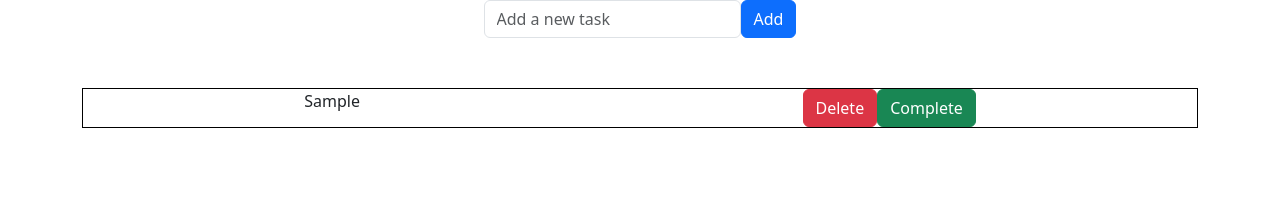
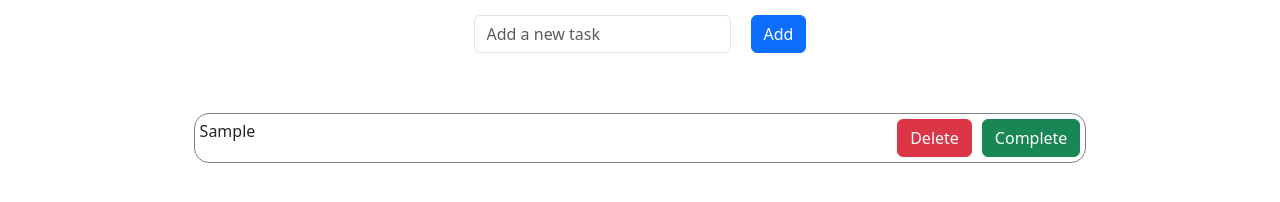
Before and after one commit to LailaMosbah/To-Do-List, a plain HTML site: page index.html in a window 1280 px wide. Both pictures are taken after typing "Sample" into the empty fields and a click on the button "Add". Drawn offline with nearby package versions, Linux system fonts and the light colour scheme.

Commit message:
Update style.css

```diff
--- a/style.css
+++ b/style.css
@@ -7,18 +7,79 @@ body {
 .form {
     display: flex;
     justify-content: center;
+    gap: 20px;
+    margin-top: 15px;
 
+}
+
+.input {
+    border-radius: 25px;
 }
 
 .tasks {
     display: flex;
     flex-direction: column;
-    justify-content: center;
     margin-top: 50px;
+    justify-content: start;
+    /* Center horizontally */
+    align-items: center;
+    /* Center vertically */
+    height: 90vh;
+
+
 }
 
 .task {
     display: flex;
     justify-content: space-around;
-    border: 1px solid black;
+    border: 1px solid grey;
+    border-radius: 15px;
+    width: 80%;
+    margin: 10px;
+    padding: 5px;
 }
+
+.Buttons {
+    margin-left: auto;
+    /* Push ButtonsDiv to the right */
+    display: flex;
+    /* To align buttons inline */
+    gap: 10px;
+    /* Add space between buttons */
+}
+
+/* Default Button Style */
+button {
+    padding: 10px 20px;
+    font-size: 16px;
+    border: 2px solid transparent;
+    border-radius: 5px;
+    color: white;
+    cursor: pointer;
+    transition: all 0.3s ease;
+    /* Smooth transition for effects */
+}
+
+/* Hover Effect */
+button:hover {
+    /* Darker blue */
+    box-shadow: 0 4px 8px rgba(0, 0, 0, 0.2);
+    /* Add shadow */
+}
+
+/* Active/Click Effect */
+button:active {
+    transform: scale(0.98);
+    /* Slightly reduce size for "pressed" effect */
+}
+
+/* Focus Effect */
+button:focus {
+    outline: none;
+    /* Remove default focus outline */
+
+}
+
+.done {
+    opacity: 50%;
+}
```
